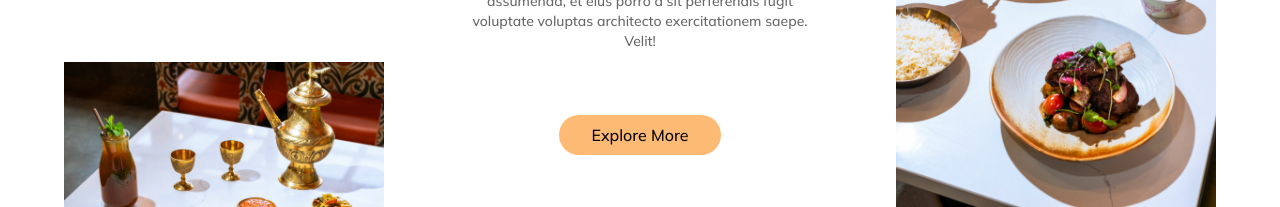
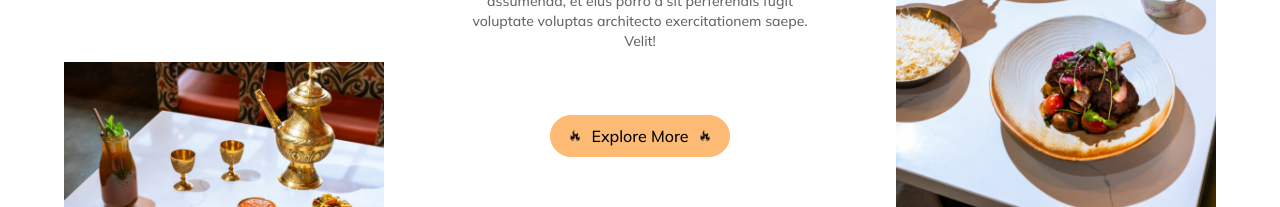
Before and after one commit to purnasth/himalayan-flavours, a React (Vite) app: page / in a window 1280 px wide. Shown: the part 1330-1537 px from the top of the page. Built offline with nearby package versions, Linux system fonts and the light colour scheme.

Commit message:
update: wallpaper4s and codes:

```diff
--- a/src/components/About.jsx
+++ b/src/components/About.jsx
@@ -1,5 +1,6 @@
 import React from 'react';
-import newariCuisine from '../assets/images/nepali_cuisine.jpg'
+import newariCuisine from '../assets/images/nepali_cuisine.jpg';
+import FireButton from './ui/FireButton';
 
 const About = () => {
   return (
@@ -26,7 +27,7 @@ const About = () => {
           <h3 className="mt-16 text-xl capitalize leading-snug sm:text-2xl md:text-4xl lg:text-6xl lg:leading-snug">
             Himalayan Flavours
           </h3>
-          <p className="text-center text-sm text-dark/60">
+          <p className="text-center text-sm text-dark/60 mb-12">
             Lorem ipsum dolor sit amet, consectetur adipisicing elit. Aliquam
             cum itaque nulla iste rem tempora, sequi ducimus a sit dicta, ullam
             minus vero. Similique magni nihil, quia provident soluta illo harum
@@ -35,7 +36,9 @@ const About = () => {
             saepe. Velit!
           </p>
 
-          <button className="mt-12 bg-orange-300 px-8 py-2 rounded-full">Explore More</button>
+          {/* <button className="mt-12 bg-orange-300 px-8 py-2 rounded-full">Explore More</button> */}
+
+          <FireButton value="Explore More" router="#" />
         </div>
         <div className="hidden space-y-24 pt-64 md:block">
           <div className="flex items-end justify-end">
--- a/src/components/Cuisine.jsx
+++ b/src/components/Cuisine.jsx
@@ -15,7 +15,7 @@ const cuisineSection = [
     subtitle: 'Experience the flavor',
     description:
       'Lorem ipsum dolor sit amet, consectetur adipisicing elit. Aliquam cum itaque nulla iste rem tempora, sequi ducimus a sit dicta, ullam minus vero. Similique magni nihil, quia provident soluta illo harum cupiditate, excepturi totam nobis sunt assumenda, et eius porro a sit perferendis fugit ',
-    image: bgCuisine,
+    image: "https://img.freepik.com/premium-photo/drawing-food-with-frame-that-says-burgers-cheese_1064589-160713.jpg?w=2000",
   },
   {
     title: 'Chinese Cuisine',
--- a/src/components/Footer.jsx
+++ b/src/components/Footer.jsx
@@ -13,18 +13,20 @@ const Footer = () => {
       {/* <div className="absolute bottom-0 h-3/4 w-full bg-red-600 -z-10"></div> */}
       <div
         className="pointer-events-none absolute bottom-0 -z-10 h-3/4 w-full bg-cover bg-center bg-no-repeat"
-        // style={{
-        //   backgroundImage:
-        //     'url("../src/assets/images/bg_cuisine.png")',
-        // }}
         style={{ backgroundImage: `url(${bgCuisine})` }}
       ></div>
       <Contact />
 
       <section className="relative p-24">
         <div className="pointer-events-none absolute inset-0 -z-10 size-full bg-gradient-to-t from-white to-transparent"></div>
-        <div className="flex items-center justify-center">
-          <img src={logo} alt="" className="h-40 w-auto object-contain" />
+        <div className="z-10 flex items-center justify-center">
+          <a href="/" className="cursor-pointer">
+            <img
+              src={logo}
+              alt=""
+              className="h-40 w-auto object-contain"
+            />
+          </a>
         </div>
         <div className="mt-16 grid grid-cols-7">
           <div className="col-span-2 w-full">
--- a/src/components/Gallery.jsx
+++ b/src/components/Gallery.jsx
@@ -18,32 +18,32 @@ import newariKitchen from '../assets/images/nepali_kitchen.jpg';
 const galleryImages = [
   {
     id: 'image1',
-    url: bgCuisine,
+    url: "https://www.acethehimalaya.com/wp-content/uploads/2013/07/famous-nepali-food.jpg",
     alt: 'Gallery Image 1',
   },
   {
     id: 'image2',
-    url: newariCuisine,
+    url: "https://www.nepalsanctuarytreks.com/wp-content/uploads/2018/07/Terai-Cuisine-nepal.png",
     alt: 'Gallery Image 2',
   },
   {
     id: 'image3',
-    url: newariKitchen,
+    url: "https://encrypted-tbn0.gstatic.com/images?q=tbn:ANd9GcSx31aEDUEZttmqpjhb-T5VGVfjb7kAaYCk5sJj1hRML1VWOOYamVL04md5FG0lolywwLE&usqp=CAU",
     alt: 'Gallery Image 3',
   },
   {
     id: 'image4',
-    url: newariKitchen,
+    url: "https://d2s742iet3d3t1.cloudfront.net/restaurants/restaurant-195528000000000000/menu/items/8/item-1100000000148966358_1708122178.png?size=medium",
     alt: 'Gallery Image 4',
   },
   {
     id: 'image5',
-    url: newariKitchen,
+    url: "https://www.pngarts.com/files/18/Indian-Cuisine-Curry-Dishes-Background-PNG.png",
     alt: 'Gallery Image 5',
   },
   {
     id: 'image6',
-    url: newariKitchen,
+    url: "https://img.pikbest.com/origin/09/02/29/46NpIkbEsTeX3.png!sw800",
     alt: 'Gallery Image 6',
   },
   {
@@ -223,7 +223,7 @@ const Gallery = () => {
           {galleryImages.map((image, index) => (
             <div
               key={index}
-              className="group mb-6 break-inside-avoid overflow-hidden rounded-3xl shadow-md"
+              className="group mb-6 break-inside-avoid overflow-hidden rounded-3xl shadow-md border bg-white"
               data-src={image.url}
             >
               <img
--- a/src/components/Hero.jsx
+++ b/src/components/Hero.jsx
@@ -7,13 +7,10 @@ const Hero = () => {
     <>
       <section className="group relative m-0 p-0">
         {/* <div className="overlay absolute inset-0 z-10 size-full bg-black/50"></div> */}
+        <div className="overlay absolute inset-0 z-10 size-full bg-gradient-to-b from-black/60 to-transparent"></div>
         <img
-          //   src="https://media.istockphoto.com/id/1428412216/photo/a-male-chef-pouring-sauce-on-meal.jpg?s=612x612&w=0&k=20&c=8U3mrgWsuB7pB8axtGj89MXRkHDKodEli9F6wKgPT4A="
-          //   src="https://rachelgouk.com/wp-content/uploads/2020/05/nepali-kitchen-nepalese-restaurant-shanghai-37.jpg"
-          // src="https://wallpapers.com/images/hd/chicken-tikka-masala-with-rice-indian-food-2mfh759068n3lwbr.jpg"
-          //   src="https://img.freepik.com/free-photo/top-view-circular-food-frame_23-2148723455.jpg?t=st=1728533324~exp=1728536924~hmac=e095de06d72d78ab8038f62393baee41b0e352569e962ea1ff39a997f0ad1f5b&w=1060"
-          //   src="https://img.freepik.com/free-photo/vegetables-cup-with-garnish_23-2148181580.jpg?t=st=1728533945~exp=1728537545~hmac=b122d0b265c2d097927fddcb6f2ea2bafe63f60d9347e3ebe13c465fa9182f5c&w=996"
-          src={bgCuisine}
+          src='https://img.freepik.com/free-photo/lamp-design-with-digital-art-style_23-2151153878.jpg?w=1480&t=st=1728962212~exp=1728962812~hmac=2dfa5864e80f000c728df8eedf9e40d0565538e0dfdd54c8cf0a1f4f17cc4b2a'
+          // src="https://img.freepik.com/free-photo/green-woman-energy-department-interior_1253-741.jpg?w=1480&t=st=1728962326~exp=1728962926~hmac=8f6717b1d9c77cd9c2bd46eea93639c9d2c01977de0c7a99a01a6949af4f4713"
           alt=""
           className="h-screen w-full object-cover object-center"
         />
--- a/src/components/Navbar.jsx
+++ b/src/components/Navbar.jsx
@@ -49,7 +49,7 @@ const Navbar = () => {
             </button>
             <button
               type="button"
-              className={`transition-1000 hidden items-center gap-2 rounded-full border border-black bg-white px-4 py-2 font-bold text-dark shadow md:inline-flex ${visible ? 'translate-y-0 scale-100' : '-translate-y-[200%] scale-0'}`}
+              className={`transition-1000 hidden items-center gap-2 rounded-full border border-light/50 text-light bg-dark/50 backdrop-blur-sm px-4 py-2 font-bold shadow md:inline-flex ${visible ? 'translate-y-0 scale-100' : '-translate-y-[200%] scale-0'}`}
               aria-label="Book Now"
               title="Book"
             >
--- a/src/components/OffersReview.jsx
+++ b/src/components/OffersReview.jsx
@@ -1,6 +1,7 @@
 import React from 'react';
 import { offersContent, testimonialsContent } from '../constants/data';
 import { Link } from 'react-router-dom';
+import fire from '../assets/logos/fire.svg';
 
 const OffersReview = () => {
   return (
@@ -21,7 +22,7 @@ const OffersReview = () => {
             <div className="mt-16 grid grid-cols-2 gap-8">
               {offersContent.slice(0, 2).map((content, index) => (
                 <div key={index} className="group relative">
-                  <div className="overlay absolute inset-0 -z-0 size-full bg-black/70"></div>
+                  <div className="overlay transition-300 absolute inset-0 -z-0 size-full bg-black/70 group-hover:bg-black/80"></div>
                   <img
                     src={content.image}
                     alt=""
@@ -42,9 +43,22 @@ const OffersReview = () => {
                       </p>
                     </div>
 
-                    <button className="rounded-full border border-light/50 bg-light/10 px-8 py-2 text-light backdrop-blur">
+                    <Link
+                      to="#"
+                      className="transition-300 flex items-center justify-center gap-2 rounded-full border border-light/50 bg-light/10 px-4 py-2 text-light backdrop-blur group-hover:bg-light/30"
+                    >
+                      <img
+                        src={fire}
+                        alt="Fire"
+                        className="filter-white transition-300 size-4 scale-75 object-contain group-hover:scale-100 group-hover:filter-none"
+                      />
                       Explore More
-                    </button>
+                      <img
+                        src={fire}
+                        alt="Fire"
+                        className="filter-white transition-300 size-4 scale-75 object-contain group-hover:scale-100 group-hover:filter-none"
+                      />
+                    </Link>
                   </div>
                 </div>
               ))}
--- /dev/null
+++ b/src/components/ui/FireButton.jsx
@@ -0,0 +1,28 @@
+import React from 'react';
+import fire from '../../assets/logos/fire.svg';
+import { Link } from 'react-router-dom';
+
+const FireButton = ({ value, router }) => {
+  return (
+    <>
+      <Link
+        to={router}
+        className="transition-300 group flex items-center justify-center gap-2 rounded-full border border-orange-300 bg-orange-300 px-4 py-2 hover:bg-light hover:text-orange-400"
+      >
+        <img
+          src={fire}
+          alt="Fire"
+          className="filter-black transition-300 size-4 scale-75 object-contain group-hover:scale-100 group-hover:filter-none"
+        />
+        {value}
+        <img
+          src={fire}
+          alt="Fire"
+          className="filter-black transition-300 size-4 scale-75 object-contain group-hover:scale-100 group-hover:filter-none"
+        />
+      </Link>
+    </>
+  );
+};
+
+export default FireButton;
--- a/src/index.css
+++ b/src/index.css
@@ -73,6 +73,11 @@
       hue-rotate(288deg) brightness(102%) contrast(102%);
   }
 
+  .filter-black {
+    filter: brightness(0) saturate(100%) invert(0%) sepia(0%) saturate(7500%)
+      hue-rotate(327deg) brightness(96%) contrast(104%);
+  }
+
   .transition-300 {
     @apply transition-all duration-300 ease-linear;
   }
@@ -86,7 +91,7 @@
   }
 
   .navlink {
-    @apply transition-300 inline-block w-full pb-2 text-2xl font-bold capitalize text-dark group-hover:font-extrabold group-hover:tracking-wider group-hover:text-logo-blue;
+    @apply transition-300 inline-block w-full pb-2 text-2xl font-bold capitalize text-dark group-hover:font-bold group-hover:tracking-wider;
   }
 }
 
```
Also changed, not shown: src/assets/logos/fire.svg (added).
